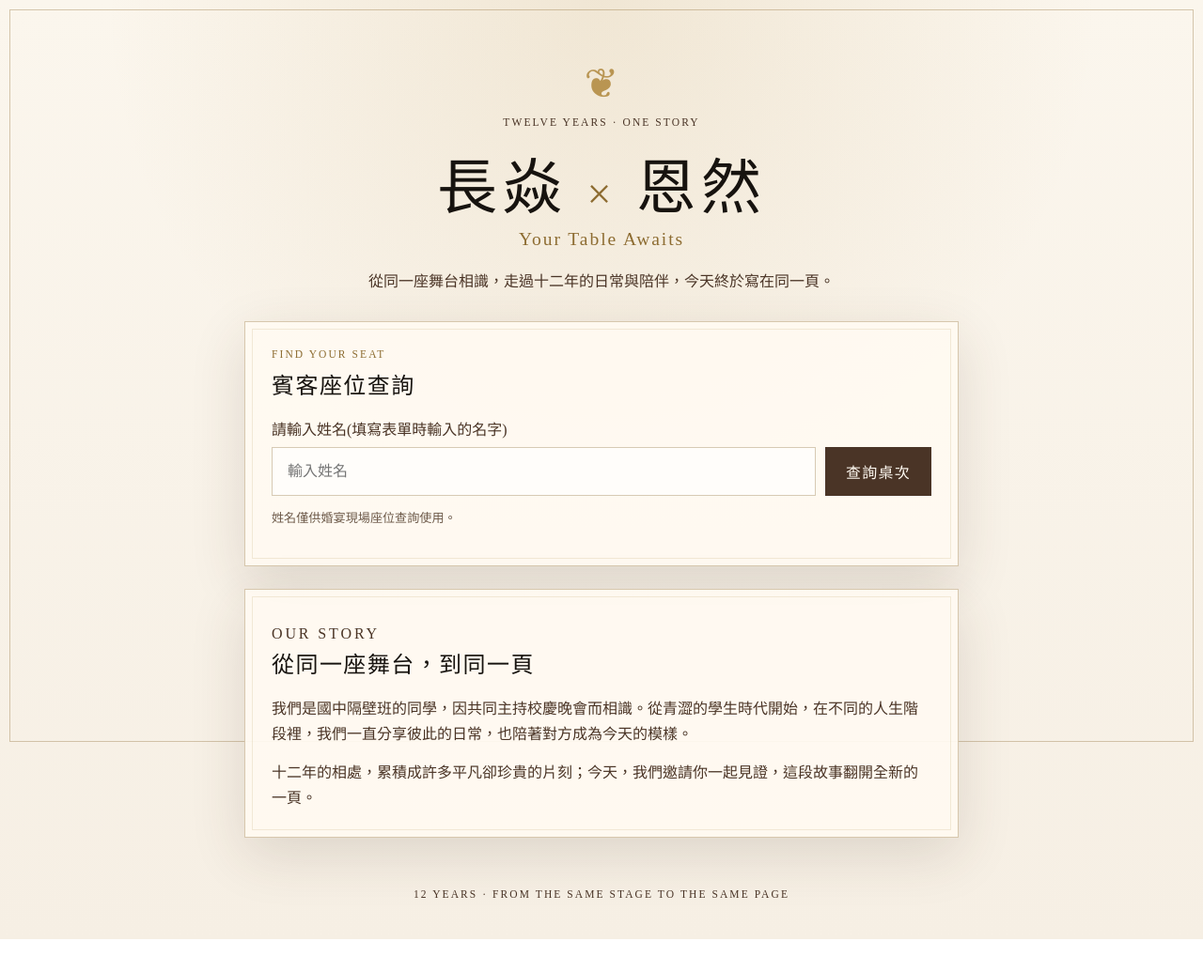
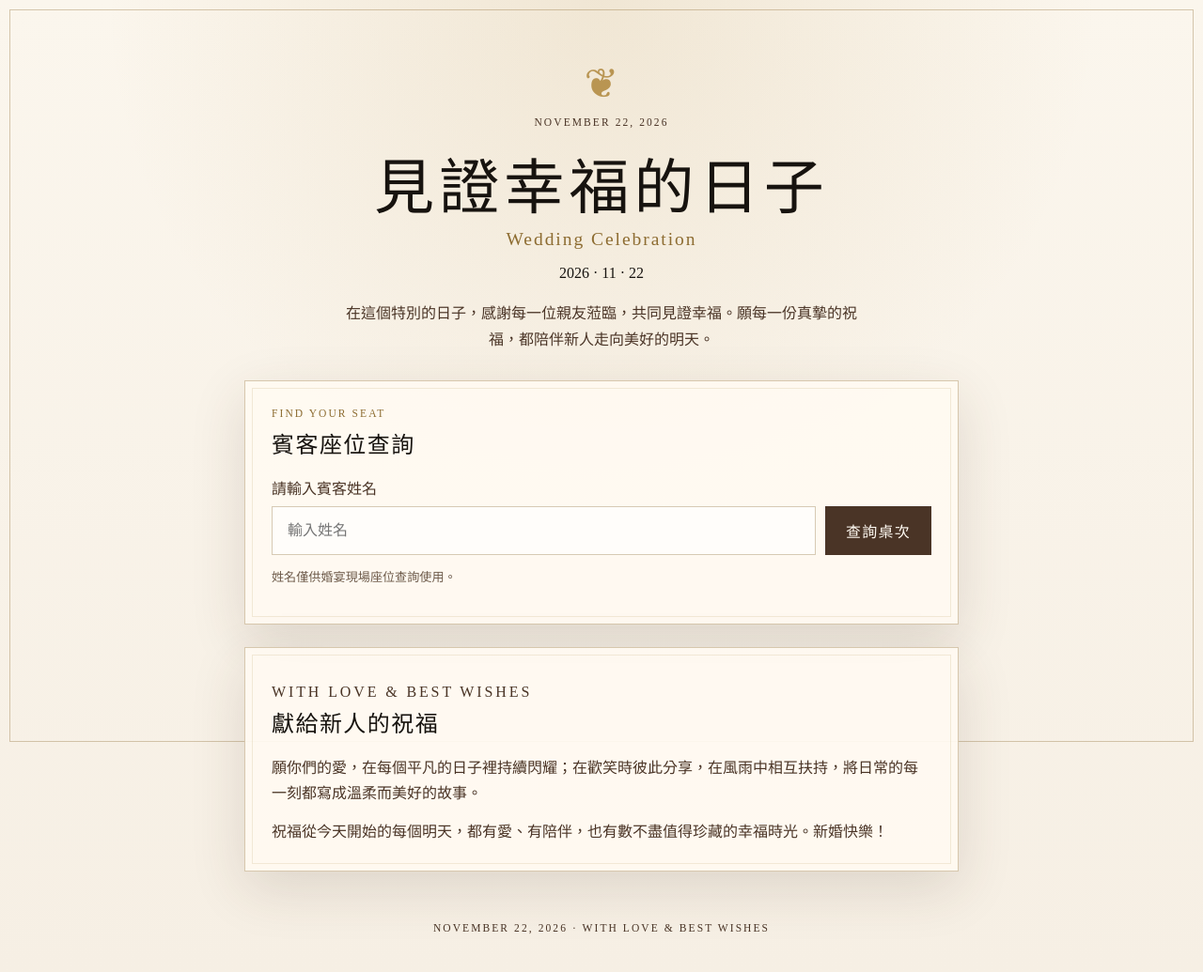
Before and after one commit to samuel8796/wedding-seat-finder, a plain HTML site: page index.html in a window 1280 px wide. Shown: the whole page at 94% size. Before the commit the page ends 1000 px from the top, so only its background shows below. Drawn offline with Linux system fonts and the light colour scheme.

Commit message:
Prepare November 22 wedding seating site: update index.html

```diff
--- a/index.html
+++ b/index.html
@@ -4,30 +4,32 @@
   <meta charset="UTF-8" />
   <meta name="viewport" content="width=device-width, initial-scale=1.0" />
   <meta name="theme-color" content="#f4eadb" />
-  <meta name="description" content="長焱與恩然婚禮座位查詢與賓客資訊" />
+  <meta name="description" content="11月22日婚禮座位查詢與賓客指南" />
   <link rel="manifest" href="manifest.json" />
   <link rel="icon" href="icon.svg" type="image/svg+xml" />
   <link rel="stylesheet" href="styles.css" />
-  <title>長焱 × 恩然｜婚禮賓客指南</title>
+  <title>11.22 婚禮｜賓客座位查詢</title>
 </head>
 <body>
   <main class="app-shell">
     <section class="hero">
       <div class="crest" aria-hidden="true">❦</div>
-      <p class="eyebrow">TWELVE YEARS · ONE STORY</p>
-      <h1>長焱 <span>×</span> 恩然</h1>
-      <p class="subtitle">Your Table Awaits</p>
-      <p class="intro">從同一座舞台相識，走過十二年的日常與陪伴，今天終於寫在同一頁。</p>
+      <p class="eyebrow">NOVEMBER 22, 2026</p>
+      <h1>見證幸福的日子</h1>
+      <p class="subtitle">Wedding Celebration</p>
+      <p class="event-date"><time datetime="2026-11-22">2026 · 11 · 22</time></p>
+      <p class="intro">在這個特別的日子，感謝每一位親友蒞臨，共同見證幸福。願每一份真摯的祝福，都陪伴新人走向美好的明天。</p>
     </section>
 
     <section id="seat" class="panel search-card" aria-labelledby="search-title">
       <p class="section-kicker">FIND YOUR SEAT</p>
       <h2 id="search-title">賓客座位查詢</h2>
-      <label for="guestName">請輸入姓名(填寫表單時輸入的名字)</label>
+      <label for="guestName">請輸入賓客姓名</label>
       <div class="search-row">
         <input id="guestName" type="search" autocomplete="name" inputmode="text" placeholder="輸入姓名" aria-describedby="privacy-note" />
         <button id="searchButton" type="button">查詢桌次</button>
       </div>
+      <p id="dataNotice" class="privacy-note hidden" role="status">座位名單準備中，請稍後再查詢。</p>
       <p id="privacy-note" class="privacy-note">姓名僅供婚宴現場座位查詢使用。</p>
       <p id="status" class="status" role="status" aria-live="polite"></p>
     </section>
@@ -38,15 +40,15 @@
         <h2 id="resultName"></h2>
       </div>
       <div class="table-card">
-        <p>今晚為你保留的位置</p>
+        <p>為您保留的席位</p>
         <strong id="resultTable"></strong>
         <span id="resultSeat"></span>
       </div>
       <dl class="details">
         <div><dt>區域</dt><dd id="resultZone"></dd></div>
-        <div><dt></dt><dd id="resultNote"></dd></div>
+        <div><dt>備註</dt><dd id="resultNote"></dd></div>
       </dl>
-      <p class="closing">願今晚的每一次相遇，都成為我們故事中溫暖的一頁。</p>
+      <p class="closing">願今日的相聚成為美好的回憶，也願新人攜手走過無數幸福的日常。</p>
     </section>
 
     <section id="multiplePanel" class="panel multiple-panel hidden">
@@ -57,16 +59,15 @@
     </section>
 
     <section id="story" class="panel story">
-      <p class="section-kicker">OUR STORY</p>
-      <h2>從同一座舞台，到同一頁</h2>
-      <p>我們是國中隔壁班的同學，因共同主持校慶晚會而相識。從青澀的學生時代開始，在不同的人生階段裡，我們一直分享彼此的日常，也陪著對方成為今天的模樣。</p>
-      <p>十二年的相處，累積成許多平凡卻珍貴的片刻；今天，我們邀請你一起見證，這段故事翻開全新的一頁。</p>
+      <p class="section-kicker">WITH LOVE & BEST WISHES</p>
+      <h2>獻給新人的祝福</h2>
+      <p>願你們的愛，在每個平凡的日子裡持續閃耀；在歡笑時彼此分享，在風雨中相互扶持，將日常的每一刻都寫成溫柔而美好的故事。</p>
+      <p>祝福從今天開始的每個明天，都有愛、有陪伴，也有數不盡值得珍藏的幸福時光。新婚快樂！</p>
     </section>
 
-    <footer><p>12 YEARS · FROM THE SAME STAGE TO THE SAME PAGE</p></footer>
+    <footer><p>NOVEMBER 22, 2026 · WITH LOVE & BEST WISHES</p></footer>
   </main>
   <script src="guest-data.js"></script>
-  <script src="guest-data-update.js"></script>
   <script src="app.js"></script>
 </body>
 </html>
```
